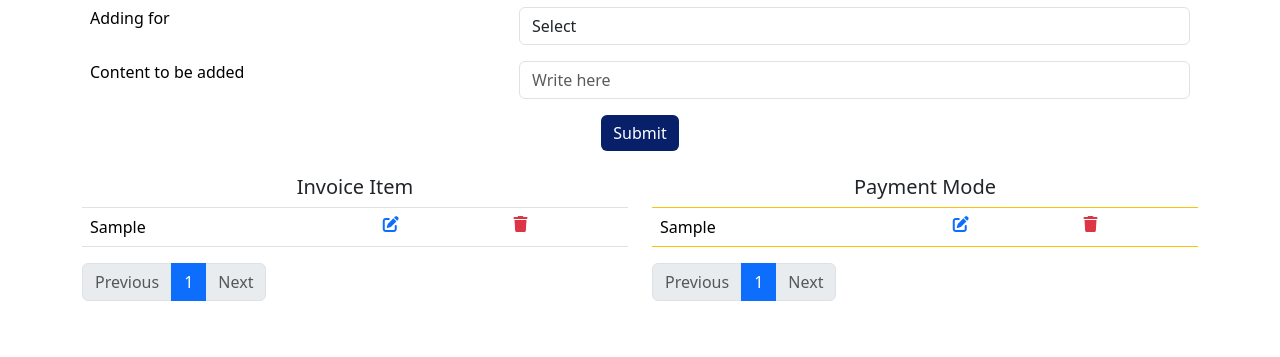
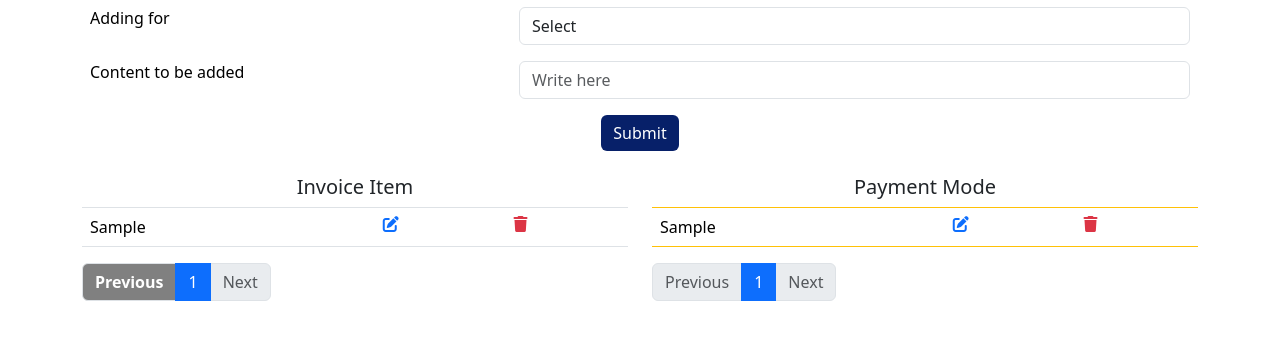
Before and after one commit to devpurashalin/billing, a PHP site: page /addOptions in a window 1280 px wide, with the pointer over the restyled element. Shown: the part 119-476 px from the top of the page. Run offline with PHP 8.4, Linux system fonts and the light colour scheme; the visitor is signed in with stand-in values (Sample User, id 1); tables that the repository leaves empty or names only in its code hold one stand-in row (values such as "Sample post").

Commit message:
Pagination addOptions style

```diff
--- a/addOptions.php
+++ b/addOptions.php
@@ -50,6 +50,13 @@ if ($result->num_rows > 0) {
         th,
         td {
             border: 0px !important;
+        }
+
+        .page-link:hover {
+            cursor: pointer;
+            background-color: gray;
+            font-weight: bold;
+            color: white;
         }
     </style>
 </head>
```
